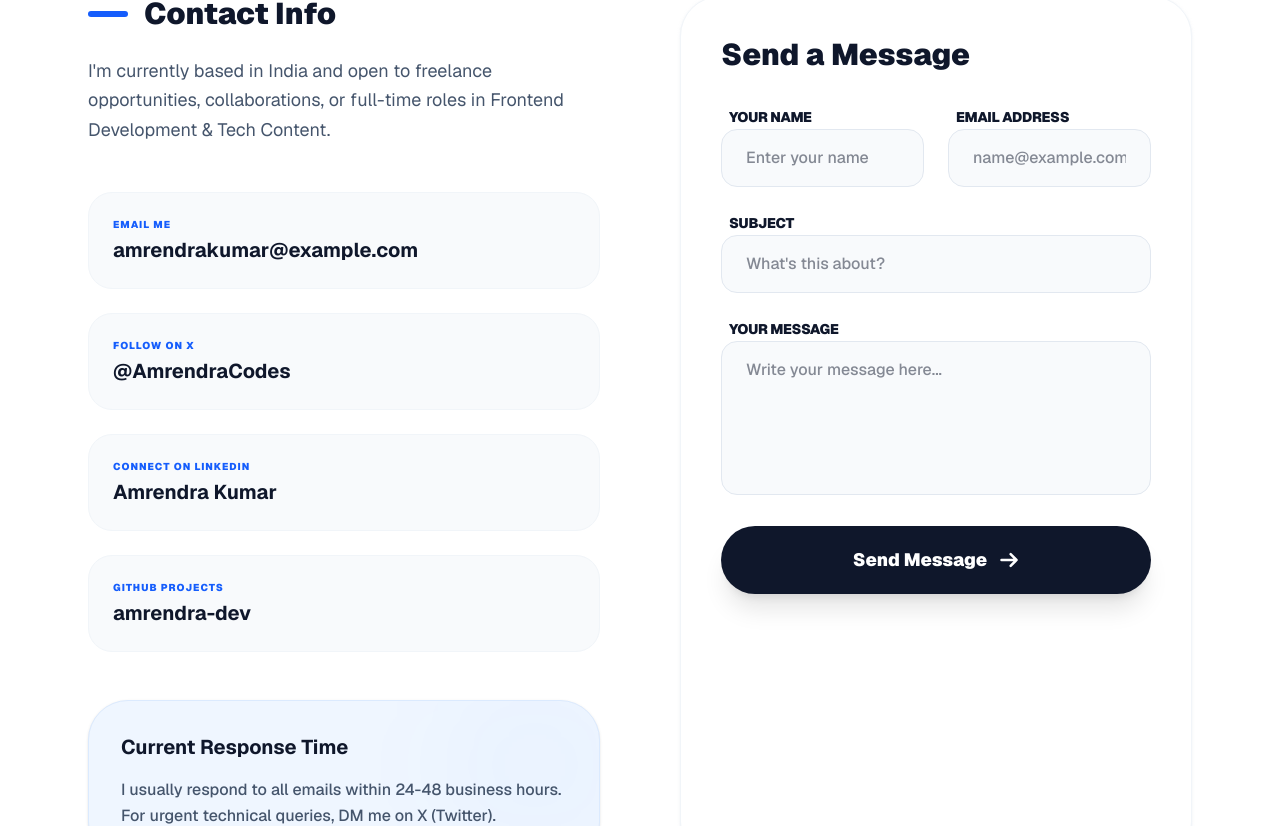
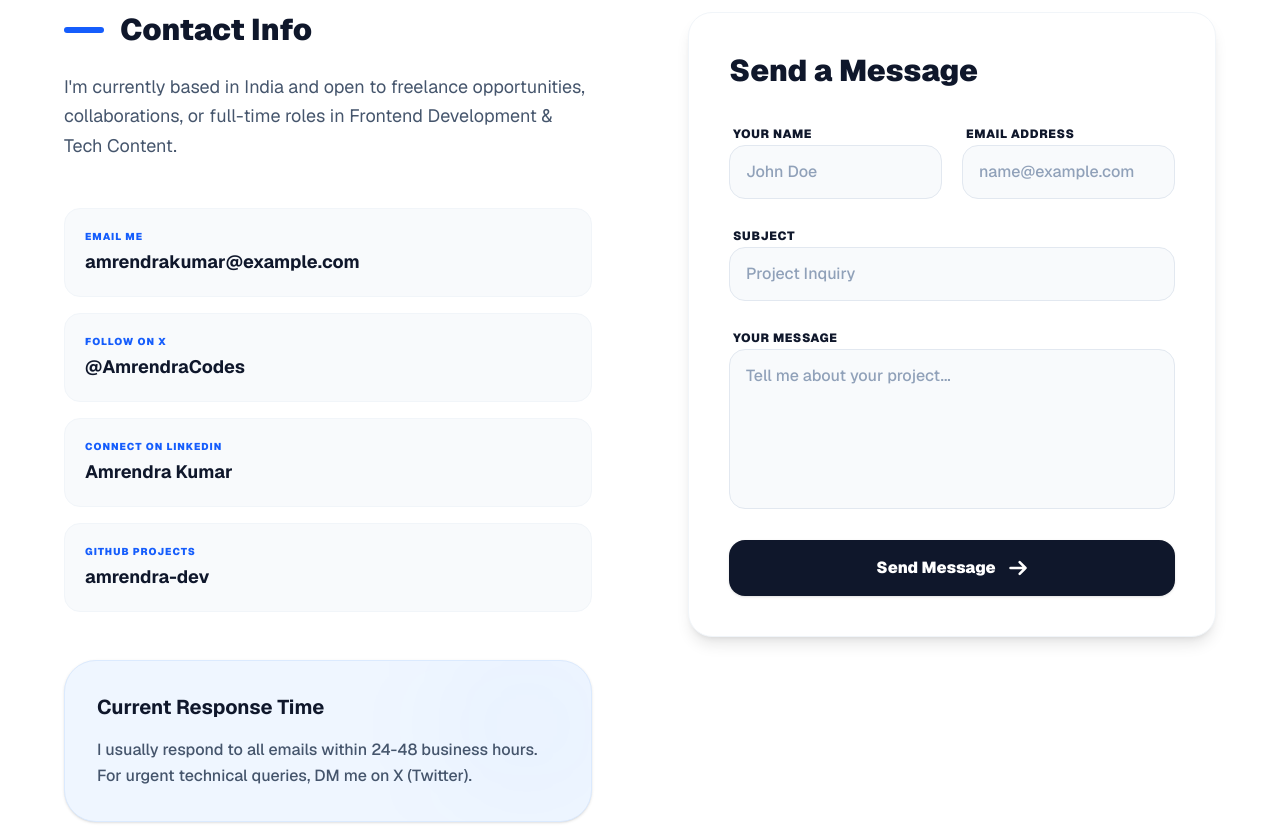
Before and after one commit to AmrendraCodes/AmrendraBlog, a Next.js app in the folder my-website/: page /contact in a window 1280 px wide. Shown: the part 518-1344 px from the top of the page. Built offline with nearby package versions, Linux system fonts and the light colour scheme.

Commit message:
file commited

```diff
--- a/my-website/src/app/contact/page.js
+++ b/my-website/src/app/contact/page.js
@@ -42,11 +42,12 @@ export default function ContactPage() {
       </section>
 
       {/* Main Content */}
-      <section className="py-8 md:py-12 px-4 sm:px-6 max-w-6xl mx-auto">
-        <div className="grid grid-cols-1 lg:grid-cols-2 gap-12 lg:gap-20">
+      <section className="py-12 md:py-16 px-4 sm:px-6">
+        <div className="max-w-6xl mx-auto">
+          <div className="grid grid-cols-1 lg:grid-cols-2 gap-16 lg:gap-24 items-start">
 
             {/* Left Side: Contact Info */}
-          <div className="space-y-10 md:space-y-12">
+            <div className="space-y-10 md:space-y-12 lg:sticky lg:top-32">
               <div>
                 <h2 className="text-2xl sm:text-3xl font-black text-slate-900 mb-6 flex items-center gap-4">
                   <span className="w-10 h-1.5 bg-blue-600 rounded-full"></span>
@@ -58,27 +59,27 @@ export default function ContactPage() {
                 </p>
               </div>
 
-            <div className="space-y-6">
+              <div className="space-y-4">
                 {[
                   { label: "Email Me", value: "amrendrakumar@example.com", link: "mailto:amrendrakumar@example.com" },
-                { label: "Follow on X", value: "@AmrendraCodes", link: "https://x.com" },
+                  { label: "Follow on X", value: "@AmrendraCodes", link: "https://x.com/AmrendraCodes" },
                   { label: "Connect on LinkedIn", value: "Amrendra Kumar", link: "https://linkedin.com" },
-                { label: "GitHub Projects", value: "amrendra-dev", link: "https://github.com" }
+                  { label: "GitHub Projects", value: "amrendra-dev", link: "https://github.com/amrendra-dev" }
                 ].map((item, i) => (
                   <a
                     key={i}
                     href={item.link}
                     target="_blank"
                     rel="noopener noreferrer"
-                  className="group block p-6 rounded-3xl bg-slate-50 border border-slate-100 hover:border-blue-200 hover:bg-blue-50/30 transition-all duration-300"
+                    className="group block p-5 rounded-2xl bg-slate-50 border border-slate-100 hover:border-blue-200 hover:bg-blue-50/50 transition-all duration-300"
                   >
                     <div className="text-[10px] font-black text-blue-600 uppercase tracking-widest mb-1">{item.label}</div>
-                  <div className="text-xl font-bold text-slate-900 group-hover:text-blue-600 transition-colors">{item.value}</div>
+                    <div className="text-lg font-bold text-slate-900 group-hover:text-blue-600 transition-colors">{item.value}</div>
                   </a>
                 ))}
               </div>
 
-            <div className="p-8 rounded-[2.5rem] bg-blue-50 border border-blue-100 text-slate-900 relative overflow-hidden shadow-sm">
+              <div className="p-8 rounded-[2rem] bg-blue-50 border border-blue-100 text-slate-900 relative overflow-hidden shadow-sm">
                 <div className="absolute top-0 right-0 w-32 h-32 bg-blue-600/5 rounded-full blur-3xl"></div>
                 <h3 className="text-xl font-bold mb-4 relative z-10 text-slate-900">Current Response Time</h3>
                 <p className="text-slate-600 relative z-10 leading-relaxed font-medium">
@@ -88,14 +89,15 @@ export default function ContactPage() {
               </div>
             </div>
 
-          {/* Right Side: Contact Form */}
-          <div className="bg-white p-6 sm:p-10 rounded-[2.5rem] border border-slate-100 shadow-sm shadow-slate-200/50">
+            {/* Right Side: Contact Form - Refined & Centered Layout */}
+            <div className="w-full max-w-[600px] mx-auto lg:mx-0">
+              <div className="bg-white p-6 md:p-10 rounded-3xl border border-slate-100 shadow-lg">
                 <h2 className="text-2xl sm:text-3xl font-black text-slate-900 mb-8">Send a Message</h2>
 
                 <form onSubmit={handleSubmit} className="space-y-6">
-              <div className="grid grid-cols-1 sm:grid-cols-2 gap-6">
+                  <div className="grid grid-cols-1 sm:grid-cols-2 gap-5">
                     <div className="space-y-2">
-                  <label htmlFor="name" className="text-sm font-black text-slate-900 uppercase tracking-tight ml-2">Your Name</label>
+                      <label htmlFor="name" className="text-xs font-black text-slate-900 uppercase tracking-wider ml-1">Your Name</label>
                       <input
                         required
                         type="text"
@@ -103,12 +105,12 @@ export default function ContactPage() {
                         name="name"
                         value={formData.name}
                         onChange={handleChange}
-                    placeholder="Enter your name"
-                    className="w-full px-6 py-4 rounded-2xl bg-slate-50 border border-slate-200 focus:outline-none focus:border-blue-600 focus:ring-1 focus:ring-blue-600 transition-all text-slate-900 font-medium"
+                        placeholder="John Doe"
+                        className="w-full px-4 py-3.5 rounded-2xl bg-slate-50 border border-slate-200 focus:outline-none focus:border-blue-500 focus:ring-2 focus:ring-blue-100 transition-all text-slate-900 font-medium placeholder:text-slate-400"
                       />
                     </div>
                     <div className="space-y-2">
-                  <label htmlFor="email" className="text-sm font-black text-slate-900 uppercase tracking-tight ml-2">Email Address</label>
+                      <label htmlFor="email" className="text-xs font-black text-slate-900 uppercase tracking-wider ml-1">Email Address</label>
                       <input
                         required
                         type="email"
@@ -117,13 +119,13 @@ export default function ContactPage() {
                         value={formData.email}
                         onChange={handleChange}
                         placeholder="name@example.com"
-                    className="w-full px-6 py-4 rounded-2xl bg-slate-50 border border-slate-200 focus:outline-none focus:border-blue-600 focus:ring-1 focus:ring-blue-600 transition-all text-slate-900 font-medium"
+                        className="w-full px-4 py-3.5 rounded-2xl bg-slate-50 border border-slate-200 focus:outline-none focus:border-blue-500 focus:ring-2 focus:ring-blue-100 transition-all text-slate-900 font-medium placeholder:text-slate-400"
                       />
                     </div>
                   </div>
 
                   <div className="space-y-2">
-                <label htmlFor="subject" className="text-sm font-black text-slate-900 uppercase tracking-tight ml-2">Subject</label>
+                    <label htmlFor="subject" className="text-xs font-black text-slate-900 uppercase tracking-wider ml-1">Subject</label>
                     <input
                       required
                       type="text"
@@ -131,31 +133,30 @@ export default function ContactPage() {
                       name="subject"
                       value={formData.subject}
                       onChange={handleChange}
-                  placeholder="What's this about?"
-                  className="w-full px-6 py-4 rounded-2xl bg-slate-50 border border-slate-200 focus:outline-none focus:border-blue-600 focus:ring-1 focus:ring-blue-600 transition-all text-slate-900 font-medium"
+                      placeholder="Project Inquiry"
+                      className="w-full px-4 py-3.5 rounded-2xl bg-slate-50 border border-slate-200 focus:outline-none focus:border-blue-500 focus:ring-2 focus:ring-blue-100 transition-all text-slate-900 font-medium placeholder:text-slate-400"
                     />
                   </div>
 
                   <div className="space-y-2">
-                <label htmlFor="message" className="text-sm font-black text-slate-900 uppercase tracking-tight ml-2">Your Message</label>
+                    <label htmlFor="message" className="text-xs font-black text-slate-900 uppercase tracking-wider ml-1">Your Message</label>
                     <textarea
                       required
-                  rows="5"
                       id="message"
                       name="message"
                       value={formData.message}
                       onChange={handleChange}
-                  placeholder="Write your message here..."
-                  className="w-full px-6 py-4 rounded-2xl bg-slate-50 border border-slate-200 focus:outline-none focus:border-blue-600 focus:ring-1 focus:ring-blue-600 transition-all text-slate-900 font-medium resize-none"
+                      placeholder="Tell me about your project..."
+                      className="w-full px-4 py-3.5 rounded-2xl bg-slate-50 border border-slate-200 focus:outline-none focus:border-blue-500 focus:ring-2 focus:ring-blue-100 transition-all text-slate-900 font-medium placeholder:text-slate-400 min-h-[160px] resize-none"
                     ></textarea>
                   </div>
 
                   <button
                     type="submit"
                     disabled={status === "sending"}
-                className={`w-full py-5 rounded-full font-black text-lg transition-all shadow-xl hover:scale-[1.02] flex items-center justify-center gap-3 ${status === "success"
-                  ? "bg-green-600 text-white"
-                  : "bg-slate-900 text-white hover:bg-blue-600"
+                    className={`w-full py-4 rounded-2xl font-black text-white transition-all duration-300 flex items-center justify-center gap-3 shadow-sm hover:scale-[1.01] active:scale-95 ${status === "success"
+                      ? "bg-green-600"
+                      : "bg-slate-900 hover:bg-blue-600"
                       }`}
                   >
                     {status === "sending" ? "Sending..." : status === "success" ? "Message Sent!" : "Send Message"}
@@ -169,11 +170,13 @@ export default function ContactPage() {
                   </button>
 
                   {status === "success" && (
-                <p className="text-center text-sm font-bold text-green-600">
+                    <p className="text-center text-sm font-bold text-green-600 animate-in fade-in slide-in-from-top-2">
                       Thank you! I'll get back to you soon.
                     </p>
                   )}
                 </form>
+              </div>
+            </div>
           </div>
         </div>
       </section>
```
Lines whose indentation alone changed are shown as unchanged.
